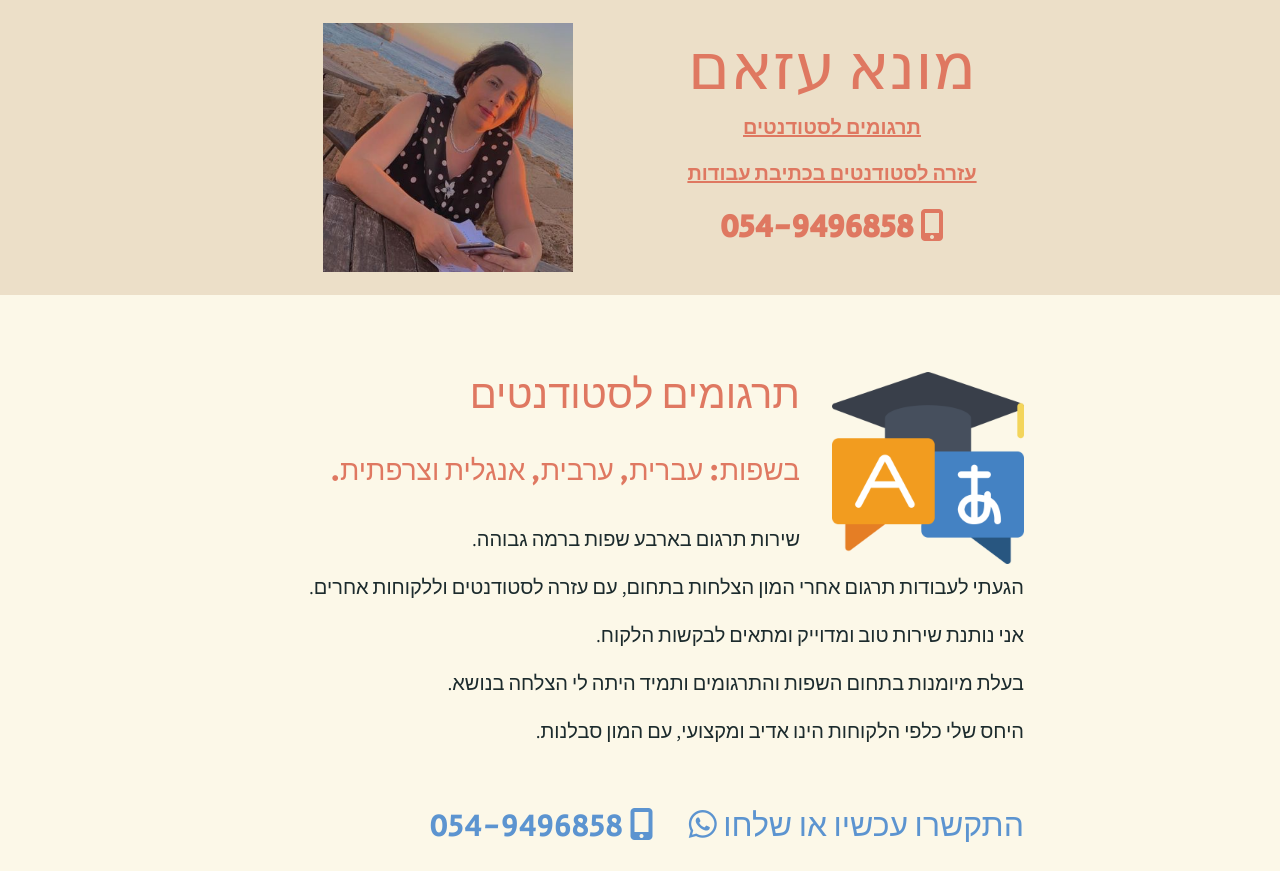
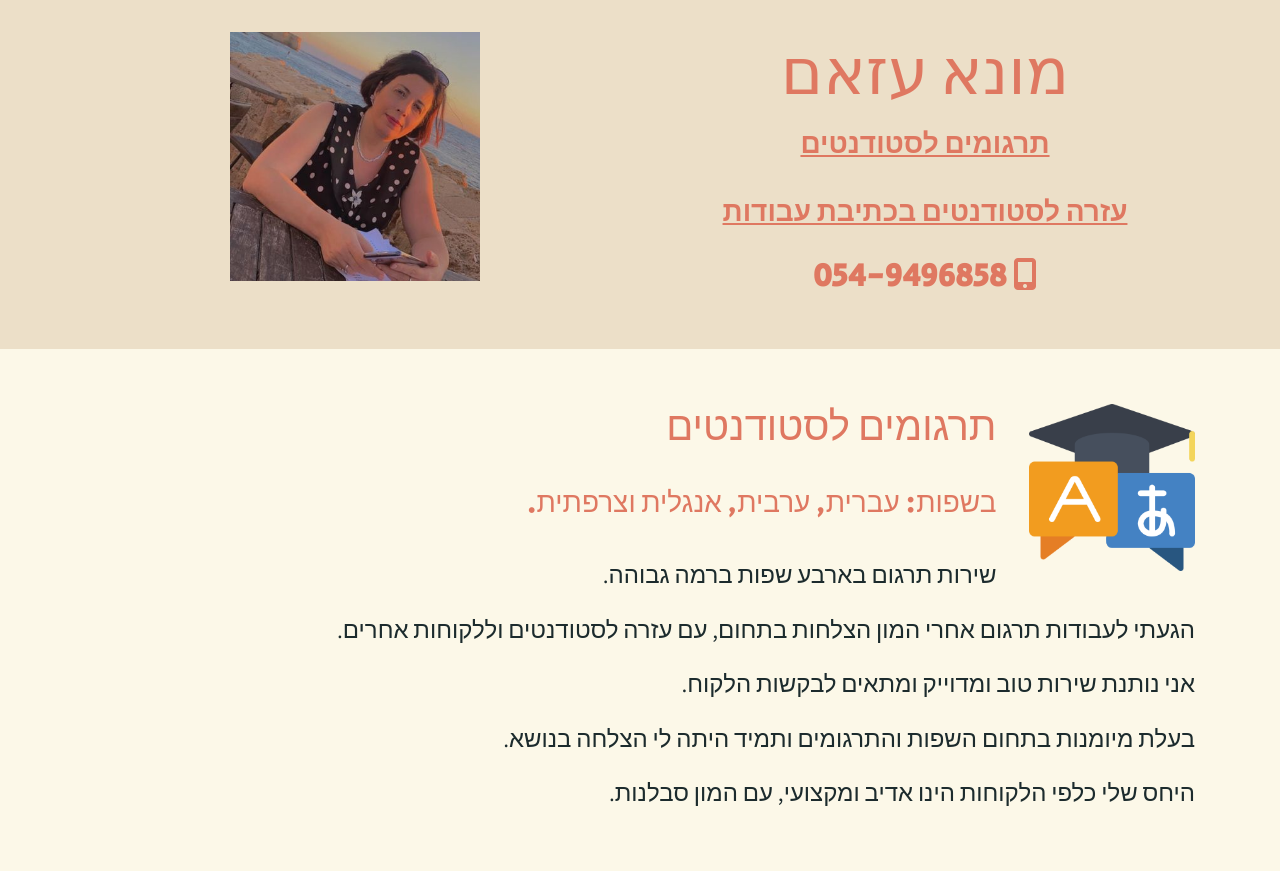
Before and after one commit to mona-azzam/translations-students, a plain HTML site: page index.html in a window 1280 px wide. Shown: the top 871 px of the page. Drawn offline with nearby package versions, Linux system fonts and the light colour scheme.

Commit message:
Version 2 Improve mobile

```diff
--- a/css/styles.css
+++ b/css/styles.css
@@ -11,6 +11,11 @@ body {
   background-color: #ecdfc8;
   color: #df7861;
   margin: 0;
+}
+
+.top-container {
+  padding-top: 2rem;
+  padding-bottom: 2rem;
 }
 
 .center {
@@ -30,9 +35,13 @@ body {
   font-weight: bold;
 }
 
+.link-p {
+  padding: 5px 0;
+}
+
 .head-link {
   color: #df7861;
-  font-size: 1.25rem;
+  font-size: 1.75rem;
   font-weight: bold;
   text-decoration: underline;
 }
@@ -73,11 +82,11 @@ body {
 
 .services-container p {
   line-height: 1.6;
-  font-size: 1.25rem;
+  font-size: 1.5rem;
 }
 
 .language-image {
-  width: 25%;
+  width: 20%;
   margin-left: 2rem;
   float: right;
 }
@@ -126,52 +135,11 @@ body {
   margin-right: 2rem;
 }
 
-@media screen and (min-width: 1504px) {
-  #home {
-    padding: 23px 30%;
+@media screen and (min-width: 768px) {
+  .language-image {
+    width: 15%;
   }
-
-  .services-container {
-    padding: 3% 30%;
+  .giphy {
+    width: 20%;
   }
 }
-
-@media screen and (max-width: 1504px) and (min-width: 1009px) {
-  #home {
-    padding: 23px 20%;
-  }
-
-  .services-container {
-    padding: 3% 20%;
-  }
-}
-
-@media screen and (max-width: 1009px) and (min-width: 761px) {
-  #home {
-    padding: 23px 10%;
-  }
-
-  .services-container {
-    padding: 3% 10%;
-  }
-}
-
-@media screen and (max-width: 761px) and (min-width: 750px) {
-  #home {
-    padding: 23px 5%;
-  }
-
-  .services-container {
-    padding: 3% 5%;
-  }
-}
-
-@media screen and (max-width: 750px) {
-  #home {
-    padding: 23px 1.5%;
-  }
-
-  .services-container {
-    padding: 3% 1.5%;
-  }
-}
--- a/index.html
+++ b/index.html
@@ -18,14 +18,16 @@
 </head>
 
 <body class="hebrew-body">
-  <div id="home" class="row container-fluid">
+  <div id="home" class="container-fluid">
+    <div class="container top-container">
+      <div class="row">
         <div class="col-md-6 center">
           <div class="head-text">
             <h1 class="name-header">מונא עזאם</h1>
-        <p>
+            <p class="link-p">
               <a href="#translate" class="head-link">תרגומים לסטודנטים</a>
             </p>
-        <p>
+            <p class="link-p">
               <a href="#write" class="head-link">עזרה לסטודנטים בכתיבת עבודות</a>
             </p>
             <p class="phone-number"><i class="fas fa-mobile-alt"></i> 054-9496858</p>
@@ -35,7 +37,9 @@
           <img class="mona-image" src="images/Mona-Azzam-Image.jpg" alt="Mona Azzam" />
         </div>
       </div>
-  <div class="services-container container-fluid">
+    </div>
+  </div>
+  <div class="services-container container">
     <div id="translate" class="service">
       <img class="language-image" src="images/language.png" alt="תרגום">
       <h1>תרגומים לסטודנטים</h1>
--- a/sitemap.xml
+++ b/sitemap.xml
@@ -2,6 +2,6 @@
 <urlset xmlns="http://www.sitemaps.org/schemas/sitemap/0.9">
   <url>
     <loc>https://mona-azzam.github.io/translations-students/</loc>
-    <lastmod>2020-11-06</lastmod>
+    <lastmod>2020-11-22</lastmod>
   </url>
 </urlset>
```
Lines whose indentation alone changed are shown as unchanged.
